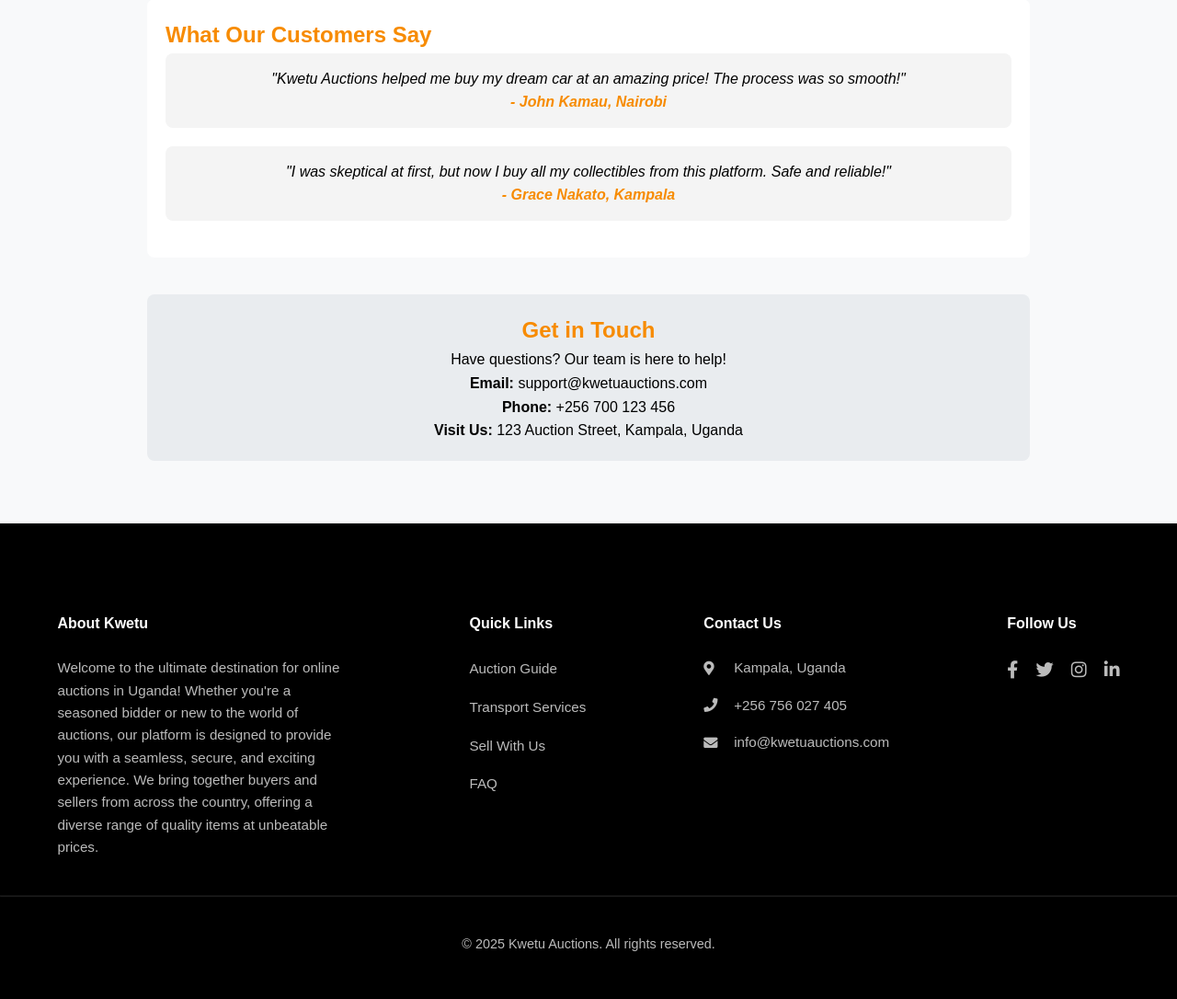
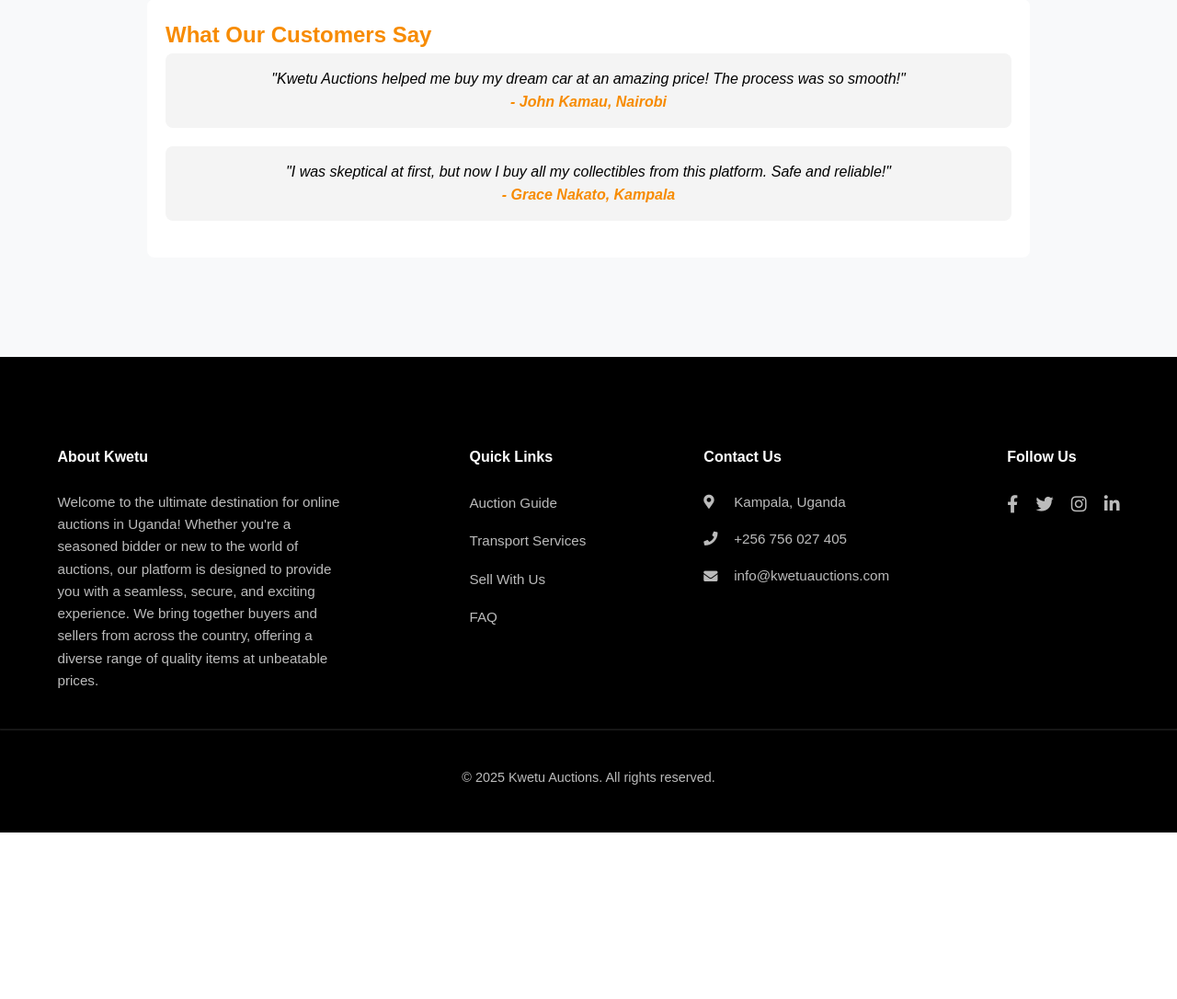
Before and after one commit to kaizoku010/kwetu, a PHP site: page /about_us.php in a window 1280 px wide. Shown: the part 2073-3159 px from the top of the page at 92% size. After the commit the page ends 2978 px from the top, so only its background shows below. Run offline with PHP 8.4, Linux system fonts and the light colour scheme.

Commit message:
rework ui 0.5

```diff
--- a/about_us.php
+++ b/about_us.php
@@ -141,15 +141,6 @@
             </div>
         </div>
 
-        <!-- ✅ Contact Us -->
-        <div class="contact-section">
-            <h2 class="highlight">Get in Touch</h2>
-            <p>Have questions? Our team is here to help!</p>
-            <p><b>Email:</b> support@kwetuauctions.com</p>
-            <p><b>Phone:</b> +256 700 123 456</p>
-            <p><b>Visit Us:</b> 123 Auction Street, Kampala, Uganda</p>
-        </div>
-
     </div>
 
     <?php include 'includes/footer.php'; ?>
```
Also changed, not shown: user_auth/add_phone_column.php (+13 -3 lines), user_auth/profile.php (+11 -2 lines).
